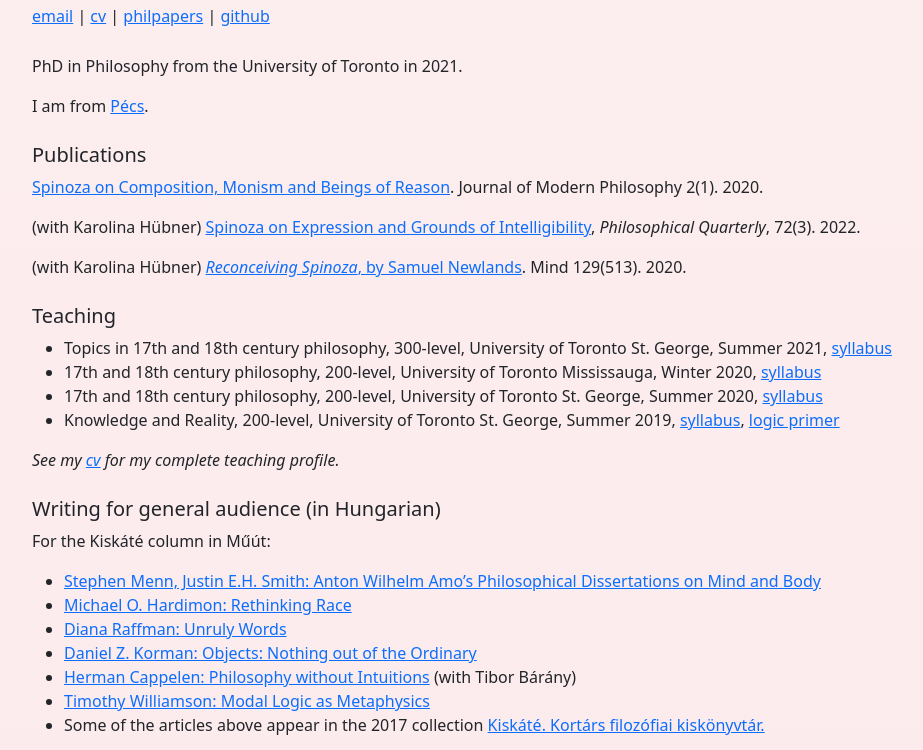
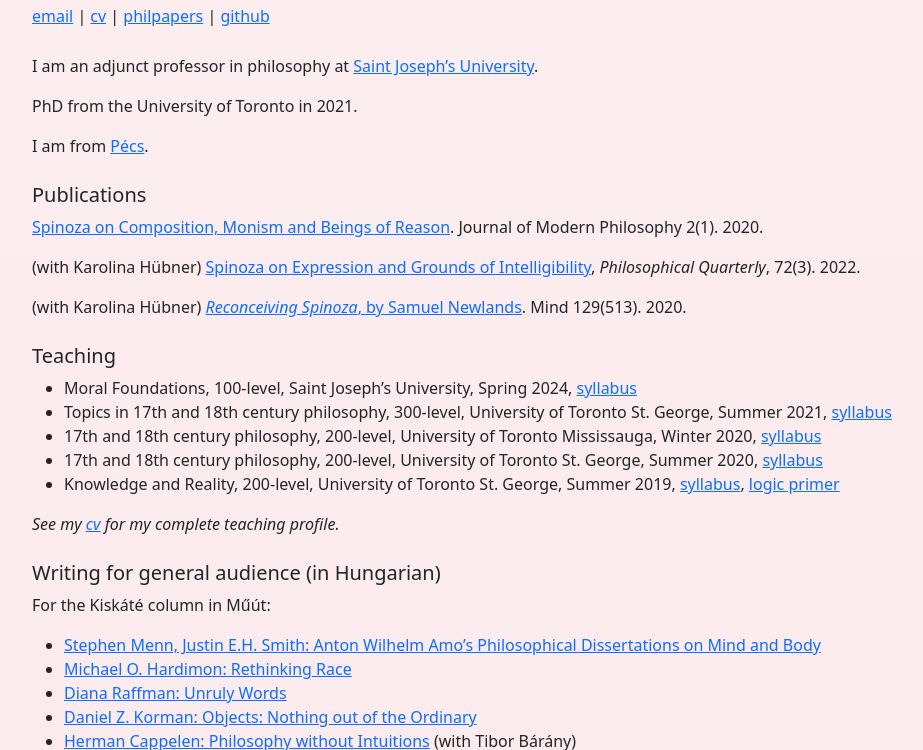
Before and after one commit to robertmatyasi/robertmatyasi.github.io, a plain HTML site: page index.html in a window 1280 px wide. Shown: the part 62-812 px from the top of the page, without its empty margins (50-973 px from the left). Drawn offline with nearby package versions, Linux system fonts and the light colour scheme.

Commit message:
jan 31 2024 update

```diff
--- a/index.html
+++ b/index.html
@@ -12,7 +12,7 @@
         <div class="row">
           <div class="col-md-12" style="margin-bottom: 10px; margin-top: 20px">
             <h2>Róbert Mátyási</h2>
-            <p><a href="mailto:matyasir@sas.upenn.edu">email</a> | <a
+            <p><a href="mailto:rmatyasi@sju.edu">email</a> | <a
             href="files/matyasi_cv.pdf">cv</a> | <a
             href="https://philpeople.org/profiles/robbie-matyasi">philpapers</a>
             | <a href="https://github.com/robertmatyasi">github</a></p>
@@ -20,8 +20,10 @@
         </div>
         <div class="row">
           <div class="col-md-12" style="margin-bottom: 10px">
-            <p>PhD in Philosophy from the University of Toronto in
-            2021.</p>
+            <p>I am an adjunct professor in philosophy at <a
+            href="https://www.sju.edu/departments/philosophy/faculty/part-time">Saint
+            Joseph’s University</a>.</p>
+            <p>PhD from the University of Toronto in 2021.</p>
             <p>I am from <a
             href="https://en.wikipedia.org/wiki/Pécs">Pécs</a>.</p>
             <h5 style="margin-top: 25px"
@@ -39,6 +41,9 @@
             2020.</p>
             <h5 style="margin-top: 25px" id="teaching">Teaching</h5>
             <ul>
+            <li>Moral Foundations, 100-level, Saint Joseph’s University,
+            Spring 2024, <a
+            href="files/matyasi_phl154_syllabus.pdf">syllabus</a></li>
             <li>Topics in 17th and 18th century philosophy, 300-level,
             University of Toronto St. George, Summer 2021, <a
             href="files/Matyasi_PHL313_Syllabus_reading-list.pdf">syllabus</a></li>
```
Also changed, not shown: 2 other files.
